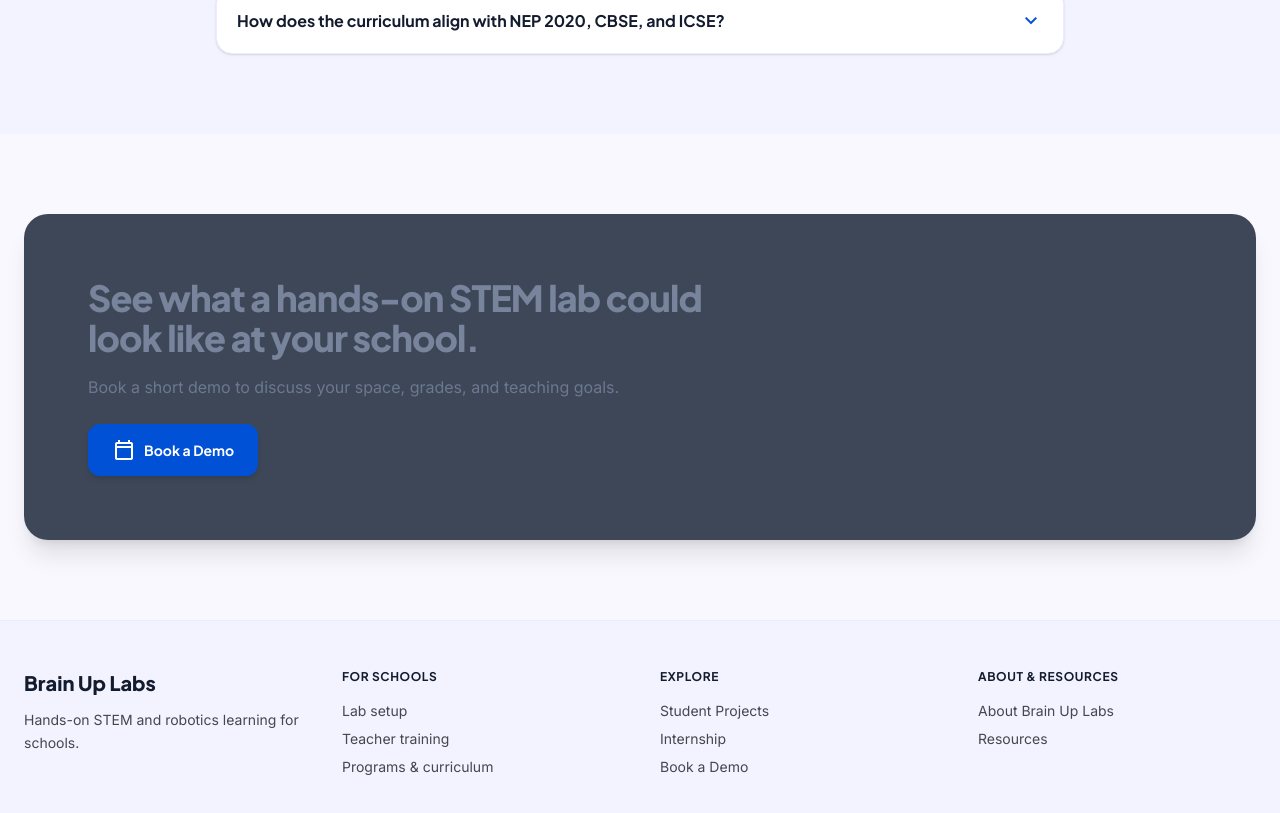
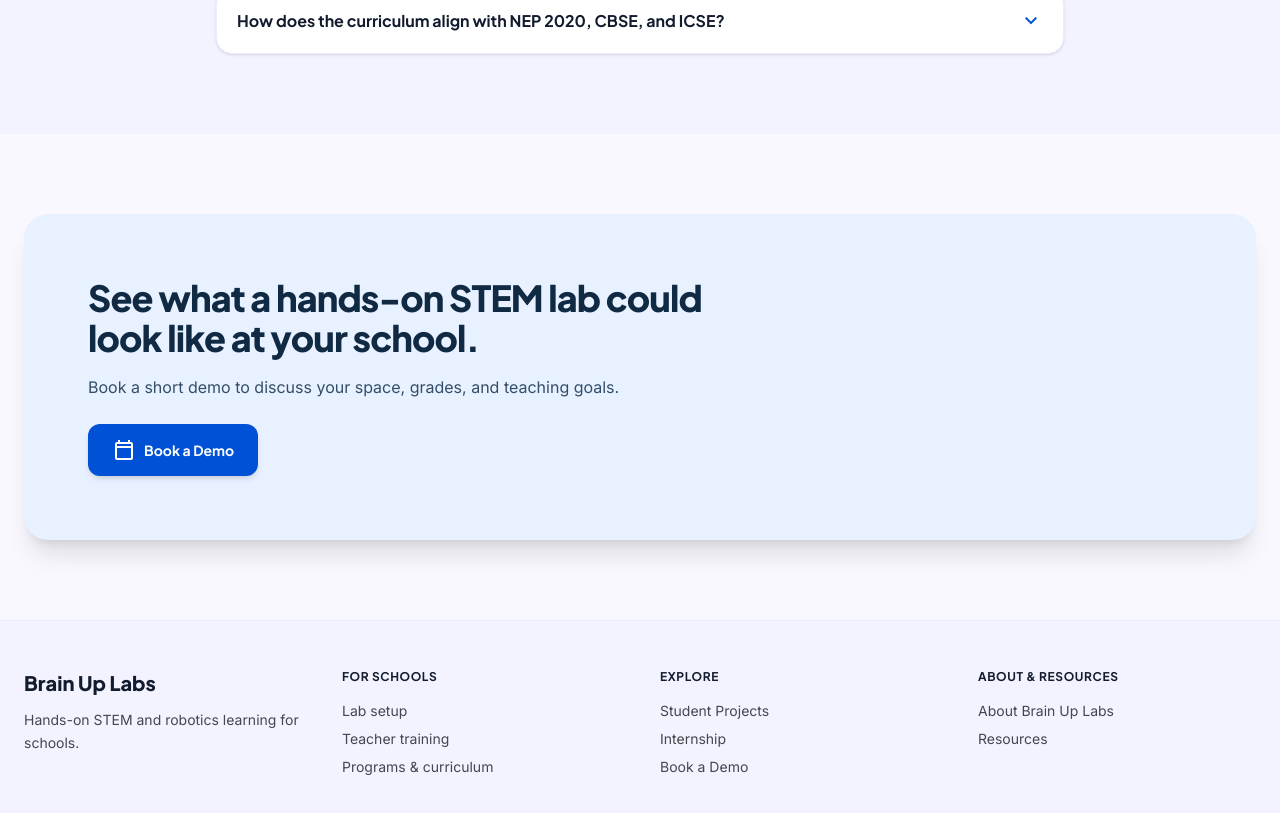
Before and after one commit to BRAINUPLABS/website-2.0, a React (Vite) app: page / in a window 1280 px wide. Shown: the part 2120-2933 px from the top of the page. Built offline with nearby package versions, Linux system fonts and the light colour scheme.

Commit message:
color changes in light theme in home page and index.css src

```diff
--- a/src/index.css
+++ b/src/index.css
@@ -54,6 +54,9 @@
   --color-warning: #a16207;
   --color-on-warning: #ffffff;
   --color-warning-container: #fef3c7;
+  --color-home-cta-background: #e8f1ff;
+  --color-home-cta-heading: #102a43;
+  --color-home-cta-copy: #334e68;
 
   --font-sans: 'Inter', -apple-system, BlinkMacSystemFont, 'Segoe UI', Roboto, sans-serif;
   --font-display: 'Plus Jakarta Sans', sans-serif;
@@ -117,6 +120,9 @@ html[data-theme='dark'] {
   --color-warning: #fcd34d;
   --color-on-warning: #422006;
   --color-warning-container: #423512;
+  --color-home-cta-background: color-mix(in oklab, var(--color-primary-container) 90%, transparent);
+  --color-home-cta-heading: var(--color-on-primary-container);
+  --color-home-cta-copy: color-mix(in oklab, var(--color-on-primary-container) 80%, transparent);
 }
 
 :focus-visible {
--- a/src/pages/HomePage/FinalCtaSection.tsx
+++ b/src/pages/HomePage/FinalCtaSection.tsx
@@ -9,10 +9,10 @@ export function FinalCtaSection({ onNavigate }: FinalCtaSectionProps) {
   return (
     <section className="w-full py-20 bg-surface">
       <div className="max-w-7xl mx-auto px-4 sm:px-6">
-        <div className="rounded-3xl bg-primary-container/80 p-8 text-on-primary-container shadow-xl lg:p-16">
+        <div className="rounded-3xl bg-home-cta-background p-8 shadow-xl lg:p-16">
           <div className="max-w-2xl">
-            <h2 className="font-display text-3xl font-extrabold tracking-tight text-on-primary-container sm:text-4xl">See what a hands-on STEM lab could look like at your school.</h2>
-            <p className="mt-4 text-base leading-relaxed text-on-primary-container/80">Book a short demo to discuss your space, grades, and teaching goals.</p>
+            <h2 className="font-display text-3xl font-extrabold tracking-tight text-home-cta-heading sm:text-4xl">See what a hands-on STEM lab could look like at your school.</h2>
+            <p className="mt-4 text-base leading-relaxed text-home-cta-copy">Book a short demo to discuss your space, grades, and teaching goals.</p>
             <button onClick={() => onNavigate('book-a-demo')} className="mt-6 inline-flex items-center gap-2 rounded-xl bg-secondary px-6 py-3.5 font-display text-sm font-bold text-on-secondary shadow-md transition-colors hover:bg-secondary-container">
               <span className="material-symbols-outlined text-[20px]">calendar_today</span><span>Book a Demo</span>
             </button>
```
